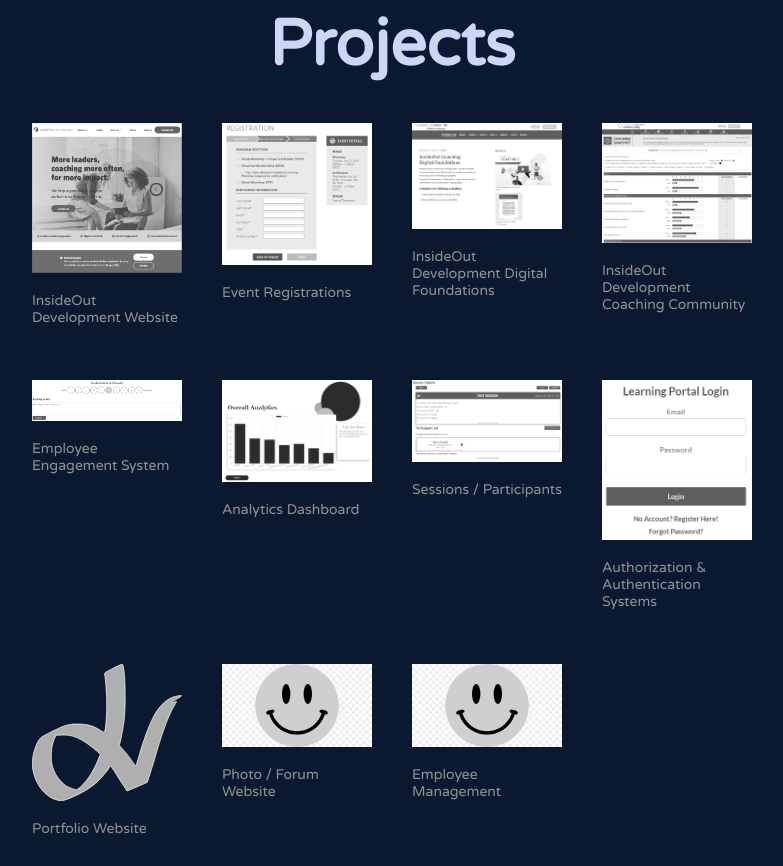
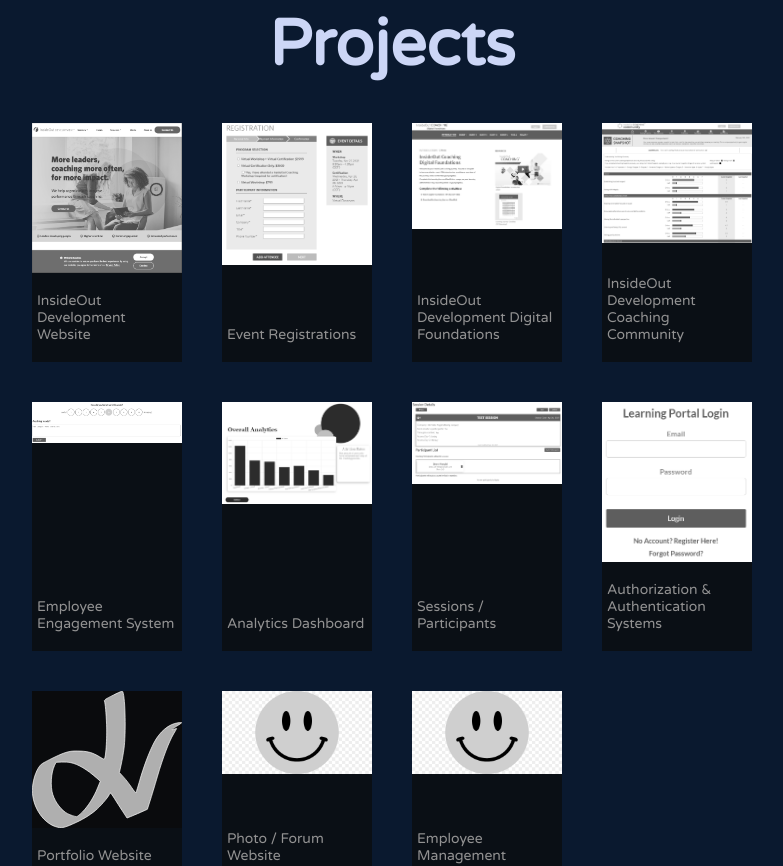
Before and after one commit to Verwiel/Portfolio, a React (Create React App) app in the folder client/: page /portfolio in a window 1280 px wide. Shown: the part 620-1486 px from the top of the page, without its empty margins (248-1031 px from the left). Built offline with nearby package versions, Linux system fonts and the light colour scheme.

Commit message:
edited card style

```diff
--- a/client/src/components/Project.js
+++ b/client/src/components/Project.js
@@ -2,13 +2,12 @@ import React from 'react'
 
 const Project = ({ name, thumbnail, className, openProject }) => {
   return (
-    <>
-      <li className={className} onClick={openProject}>
-        <a href="#projects"><img src={thumbnail} alt={name} />
-          <p>{name}</p>
-        </a>
-      </li>
-    </>
+    <li className={className} onClick={openProject}>
+      <a href="#projects">
+        <img src={thumbnail} alt={name} />
+        <p>{name}</p>
+      </a>
+    </li>
   )
 }
 
--- a/client/src/styles/components/_card.scss
+++ b/client/src/styles/components/_card.scss
@@ -4,6 +4,17 @@
   transition: all .3s ease-in-out;
   filter: grayscale(100);
   cursor: pointer;
+
+  a {
+    display: flex;
+    flex-direction: column;
+    justify-content: space-between;
+    height: 100%;
+    p {
+      padding: 5px;
+      color: $font;
+    }
+  }
 
   &:hover {
     filter: grayscale(0);
@@ -15,6 +26,7 @@
     font-size: 14px;
     text-decoration: none;
     color: black;
+    background-color: $background-shadow;
     margin: 0;
   }
 }
```
